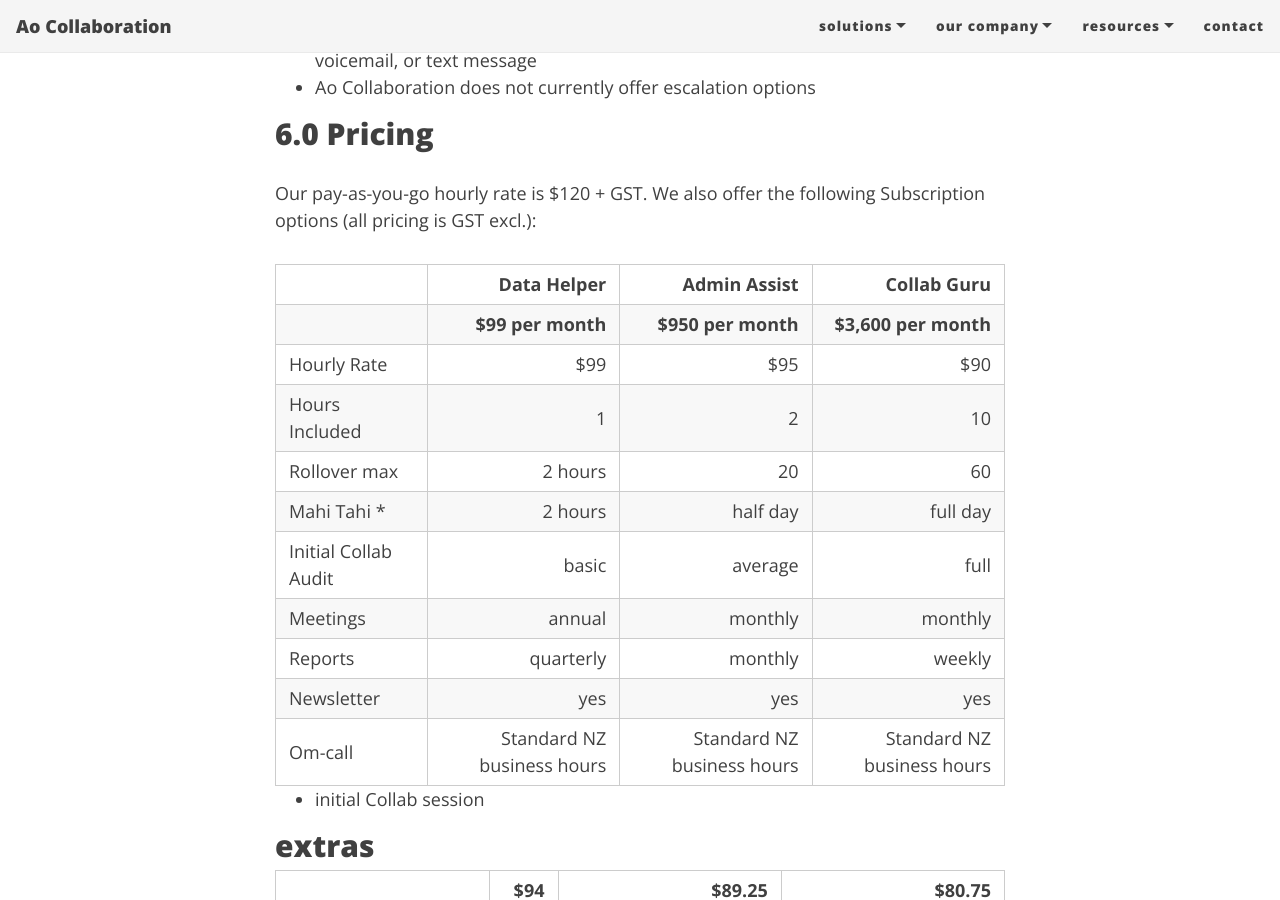
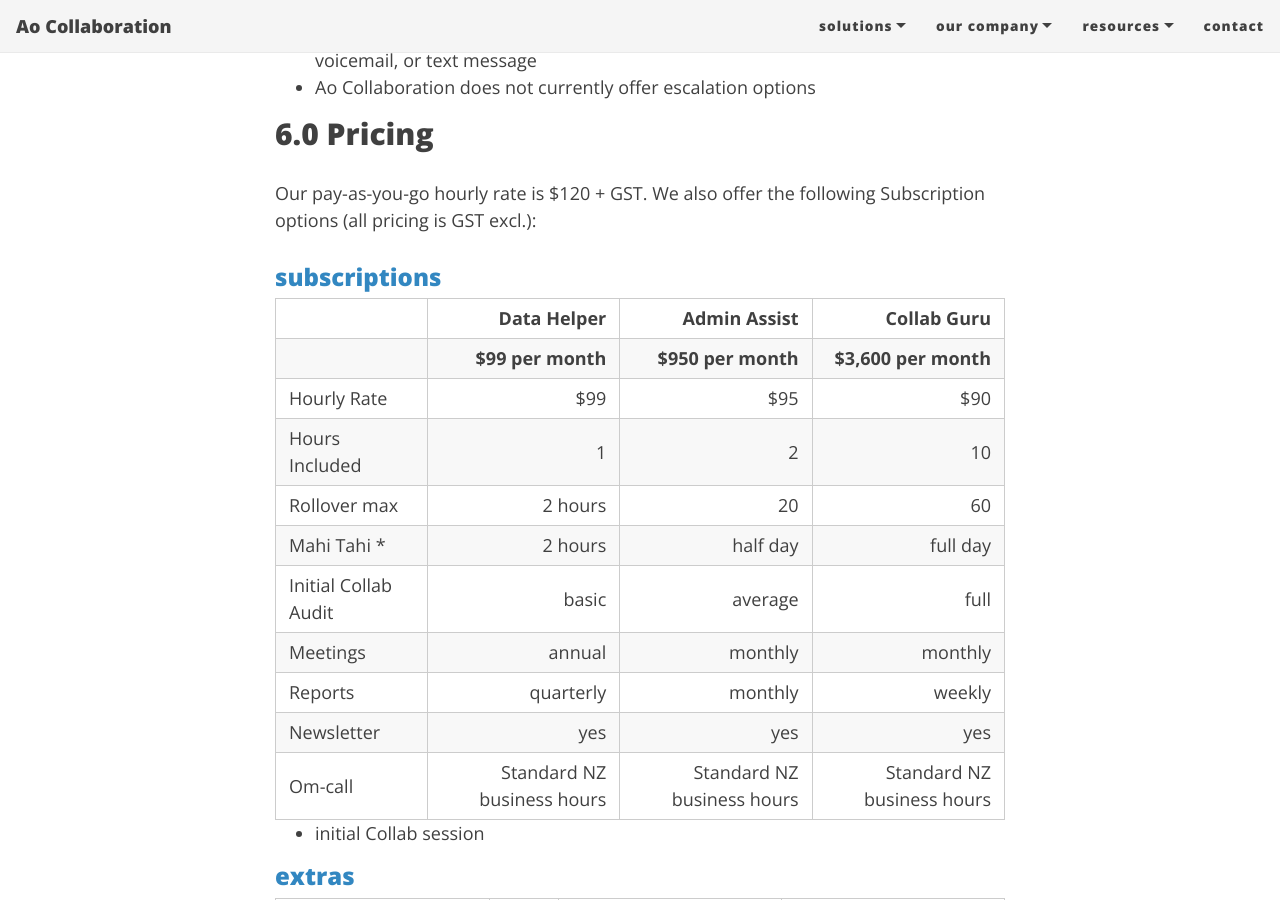
Before and after one commit to Ao-Collaboration/Ao-Collaboration.github.io, a Jekyll site: the page built from termsofservice.md, in a window 1280 px wide and 900 px high, scrolled down 1381 px. Built offline with Jekyll 4.4.1, drawn with Linux system fonts in a browser that asks for light colours; nearby versions of some CDN libraries; comment, search, counter and statistics services are not loaded.

Commit message:
Update termsofservice.md

```diff
--- a/termsofservice.md
+++ b/termsofservice.md
@@ -42,6 +42,7 @@
 Our pay-as-you-go hourly rate is $120 + GST.
 We also offer the following Subscription options (all pricing is GST excl.):
 
+### subscriptions
 
 |                      | Data Helper                 | Admin Assist                | Collab Guru                 |
 |                      | $99 per month               | $950 per month              | $3,600 per month            |
@@ -60,7 +61,7 @@
 <br/>
 
 
-## extras
+### extras
 
 |                            | $94                         | $89.25                      | $80.75                      |
 | -------------------------- |----------------------------:| ---------------------------:| ---------------------------:|
```
